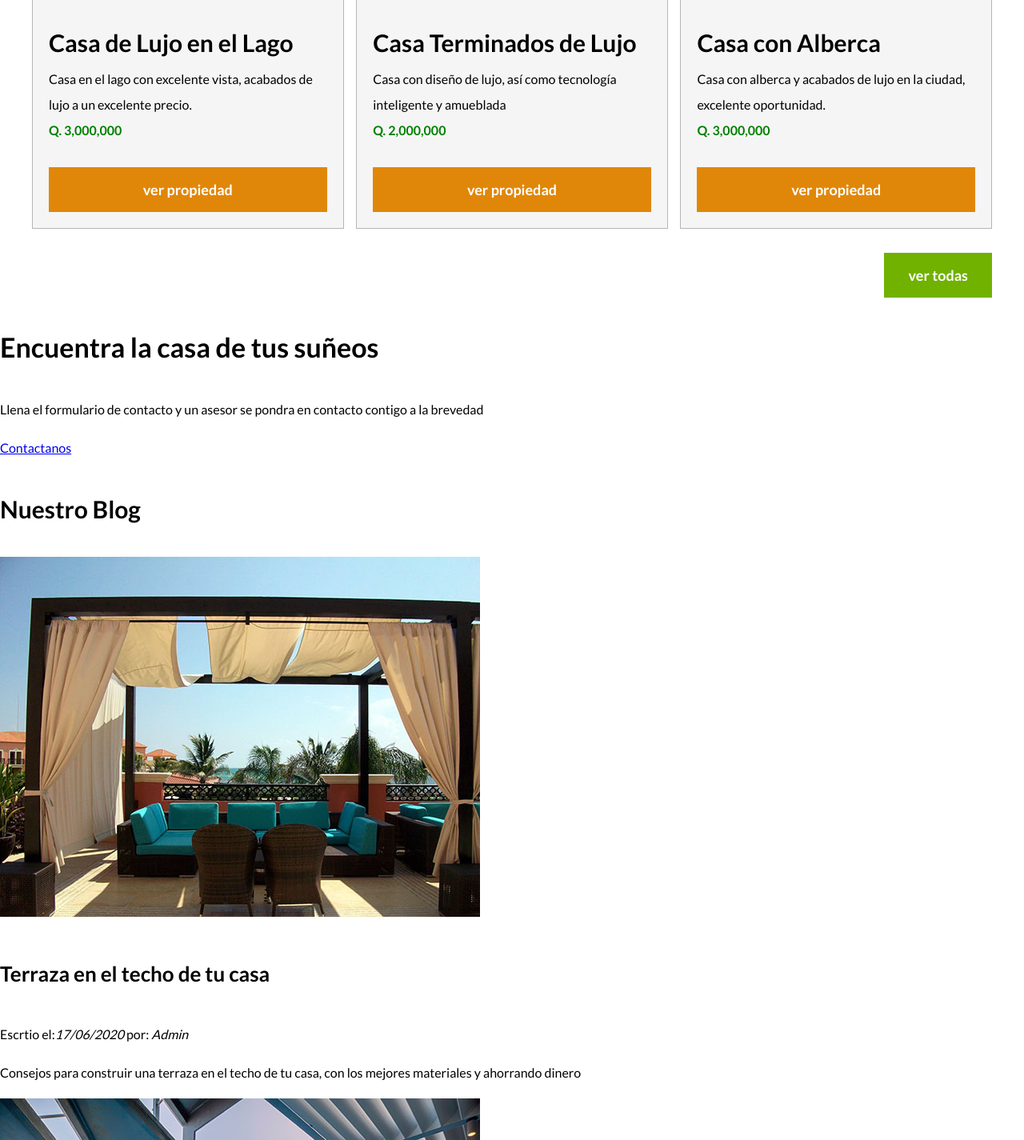
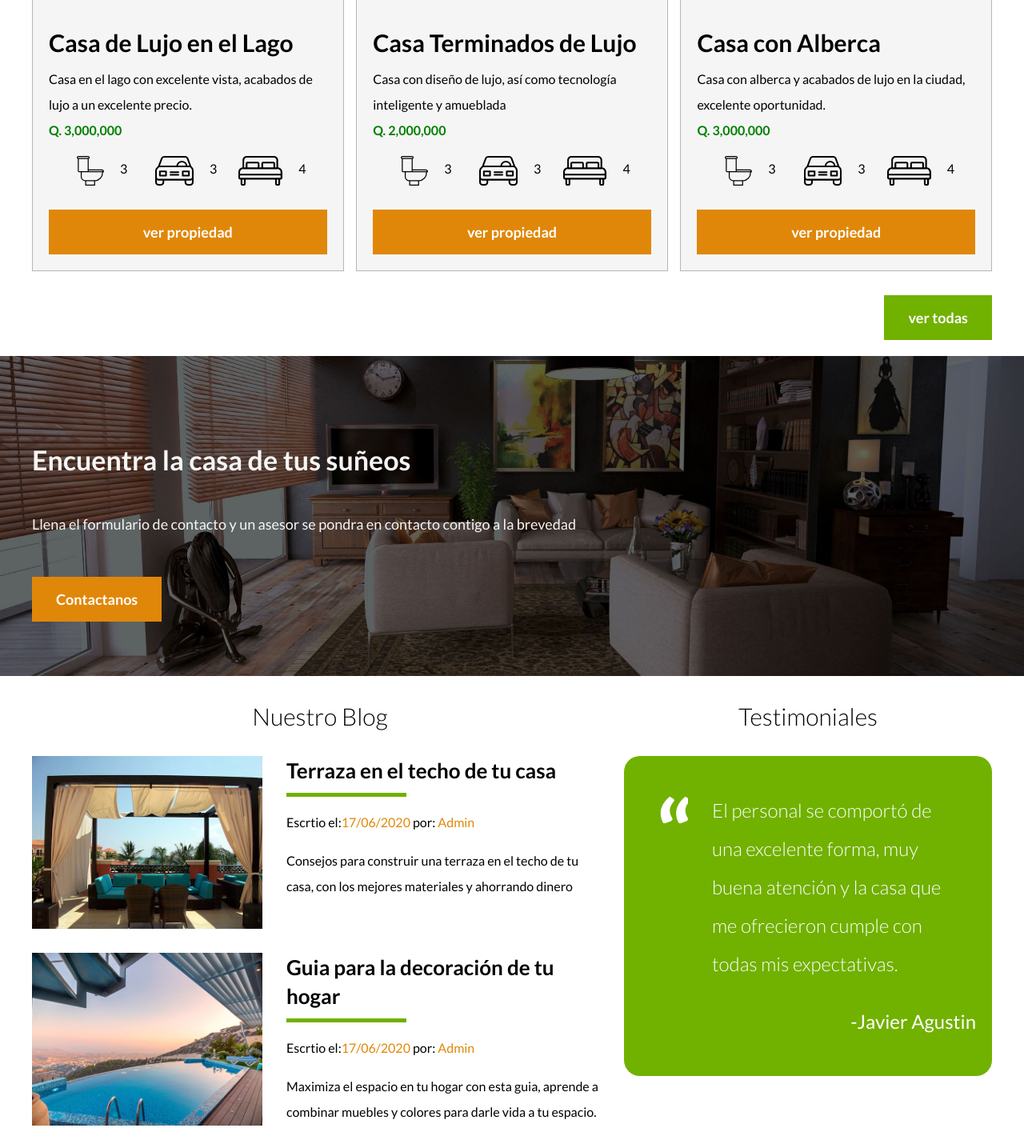
Before and after one commit to jap-dev/mi-primer-repositorio, a plain HTML site: page index.html in a window 1280 px wide. Shown: the part 1715-3140 px from the top of the page at 80% size. Drawn offline with Linux system fonts and the light colour scheme.

Commit message:
segundo avance

```diff
--- a/css/styles.css
+++ b/css/styles.css
@@ -140,7 +140,105 @@ h4{
     color: green;
     font-weight: 700;
 }
+.iconos-caracteristicas{
+    list-style: none;
+    padding: 0;
+    display: flex;
+    justify-content: space-evenly;
+}
+.iconos-caracteristicas li{
+    display: flex;
+}
+.iconos-caracteristicas li img{
+    margin-right: 2rem;
+}
 .ver-todas{
     display: flex;
     justify-content: flex-end;
 }
+/** Contacto Home **/
+.imagen-contacto{
+    background-image: url(../img/encuentra.jpg);
+    background-position:center center;
+    background-size: cover;
+    height: 40rem;
+    display: flex;
+    align-items: center;
+}
+.contenido-contacto{
+    flex: 1;
+    color: #f5f5f5;
+}
+.contenido-contacto p{
+    font-size: 1.8rem;
+}
+
+/**seccion inferior**/
+.seccion-inferior{
+    display: flex;
+    justify-content: space-between;
+}
+.seccion-inferior .blog{
+    flex-basis: 60%;
+}
+.seccion-inferior .testimoniales{
+    flex-basis: calc(40% - 2rem);
+}
+.entrada-blog{
+    display: flex;
+    justify-content: space-between;
+    margin-bottom: 2rem;
+}
+.entrada-blog:last-of-type{
+    margin-bottom: 0;
+}
+.entrada-blog .imagen{
+    flex-basis: 40%;
+}
+.entrada-blog .texto-entrada{
+    flex-basis: calc(60% - 3rem);
+}
+.entrada-blog a{
+    color: black;
+    text-decoration: none;
+}
+.texto-entrada h4{
+    margin: 0;
+    line-height: 1.4;
+}
+.texto-entrada h4::after{
+    content:'';
+    display: block;
+    width: 15rem;
+    height: .5rem;
+    background-color: #71b100;
+    margin-top: 1rem;
+}
+.texto-entrada span{
+    color: #e08709;
+}
+/** testimoniales**/
+.testimonial{
+    background-color: #71b100;
+    font-size: 2.4rem;
+    padding: 2rem;
+    color: #ffffff;
+    border-radius: 2rem;
+}
+.testimonial p{
+    text-align: right;
+}
+.testimonial blockquote::before{
+    content: '';
+    background-image: url(../img/comilla.svg);
+    width: 4rem;
+    height: 4rem;
+    display: block;
+    position: absolute;
+    left: -2rem;
+}
+.testimonial blockquote{
+    position: relative;
+    padding-left: 5rem;
+    font-weight: 300;
+}
--- a/index.html
+++ b/index.html
@@ -1,15 +1,14 @@
 <!DOCTYPE html>
 <html lang="en">
+
 <head>
   <meta charset="UTF-8" />
   <title>Bienes Raices Javi</title>
-    <link
-      href="https://fonts.googleapis.com/css2?family=Lato:wght@300;400;700;900&display=swap"
-      rel="stylesheet"
-    />
+  <link href="https://fonts.googleapis.com/css2?family=Lato:wght@300;400;700;900&display=swap" rel="stylesheet" />
   <link rel="stylesheet" href="css/normalize.css" />
   <link rel="stylesheet" href="css/styles.css" />
 </head>
+
 <body>
   <header class="site-header inicio">
     <div class="contenedor contenido-header">
@@ -77,6 +76,23 @@
             excelente precio.
           </p>
           <p class="precio">Q. 3,000,000</p>
+
+          <!-- listas 1-->
+          <ul class="iconos-caracteristicas">
+            <li>
+              <img src="img/icono_wc.svg" alt=" icono wc" />
+              <p>3</p>
+            </li>
+            <li>
+              <img src="img/icono_estacionamiento.svg" alt="icono estacionamiento" />
+              <p>3</p>
+            </li>
+            <li>
+              <img src="img/icono_dormitorio.svg" alt="icono habitaciones" />
+              <p>4</p>
+            </li>
+          </ul class="iconos-caracteristicas">
+
           <a href="" class="boton boton-amarillo d-block">ver propiedad</a>
         </div>
       </div>
@@ -89,6 +105,23 @@
             amueblada
           </p>
           <p class="precio">Q. 2,000,000</p>
+
+          <!-- listas-->
+          <ul class="iconos-caracteristicas">
+            <li>
+              <img src="img/icono_wc.svg" alt=" icono wc" />
+              <p>3</p>
+            </li>
+            <li>
+              <img src="img/icono_estacionamiento.svg" alt="icono estacionamiento" />
+              <p>3</p>
+            </li>
+            <li>
+              <img src="img/icono_dormitorio.svg" alt="icono habitaciones" />
+              <p>4</p>
+            </li>
+          </ul>
+
           <a href="" class="boton boton-amarillo d-block">ver propiedad</a>
         </div>
       </div>
@@ -101,6 +134,23 @@
             oportunidad.
           </p>
           <p class="precio">Q. 3,000,000</p>
+
+          <!-- listas-->
+          <ul class="iconos-caracteristicas">
+            <li>
+              <img src="img/icono_wc.svg" alt=" icono wc" />
+              <p>3</p>
+            </li>
+            <li>
+              <img src="img/icono_estacionamiento.svg" alt="icono estacionamiento" />
+              <p>3</p>
+            </li>
+            <li>
+              <img src="img/icono_dormitorio.svg" alt="icono habitaciones" />
+              <p>4</p>
+            </li>
+          </ul>
+
           <a href="" class="boton boton-amarillo d-block">ver propiedad</a>
         </div>
       </div>
@@ -110,45 +160,65 @@
     </div>
   </main>
 
-    <section>
+  <section class="imagen-contacto">
+    <div class="contenedor contenido-contacto">
       <h2>Encuentra la casa de tus suñeos</h2>
       <p>
         Llena el formulario de contacto y un asesor se pondra en contacto
         contigo a la brevedad
       </p>
-      <a href="contacto.html">Contactanos</a>
+      <a href="contacto.html" class="boton boton-amarillo">Contactanos</a>
+    </div>
   </section>
-    <section>
-      <h3>Nuestro Blog</h3>
-      <article>
+
+  <div class="seccion-inferior contenedor">
+    <section class="blog">
+      <h3 class="centrar-texto fw-300 seccion">Nuestro Blog</h3>
+
+      <article class="entrada-blog">
+        <div class="imagen">
         <img src="img/blog1.jpg" alt="entrada de blog" />
+      </div>
+        <div class="texto-entrada">
+        <a href="#">
           <h4>Terraza en el techo de tu casa</h4>
-        <p>Escrtio el:<em>17/06/2020</em> por:<em> Admin</em></p>
+        </a>
+        <p>Escrtio el:<span>17/06/2020</span> por:<span> Admin</span></p>
         <p>
           Consejos para construir una terraza en el techo de tu casa, con los
           mejores materiales y ahorrando dinero
         </p>
+      </div>
       </article>
-      <article>
+
+      <article class="entrada-blog">
+        <div class="imagen">
         <img src="img/blog2.jpg" alt="entrada de blog" />
+      </div>
+      <div class="texto-entrada">
+      <a href="#">
         <h4>Guia para la decoración de tu hogar</h4>
-        <p>Escrtio el:<em>17/06/2020</em> por:<em> Admin</em></p>
+      </a>
+        <p>Escrtio el:<span>17/06/2020</span> por:<span> Admin</span></p>
         <p>
           Maximiza el espacio en tu hogar con esta guia, aprende a combinar
           muebles y colores para darle vida a tu espacio.
         </p>
+      </div>
       </article>
+
     </section>
-
-    <section>
-      <h3>Testimoniales</h3>
-
+    <section class="testimoniales">
+      <h3 class="centrar-texto fw-300 seccion">Testimoniales</h3>
+      <div class="testimonial">
       <blockquote>
         El personal se comportó de una excelente forma, muy buena atención y la
         casa que me ofrecieron cumple con todas mis expectativas.
       </blockquote>
       <p>-Javier Agustin</p>
+    </div>
     </section>
+  </div>
 
   <footer>
     <nav class="navegacion">
@@ -160,4 +230,5 @@
     </nav>
   </footer>
 </body>
+
 </html>
```
Lines whose indentation alone changed are shown as unchanged.
